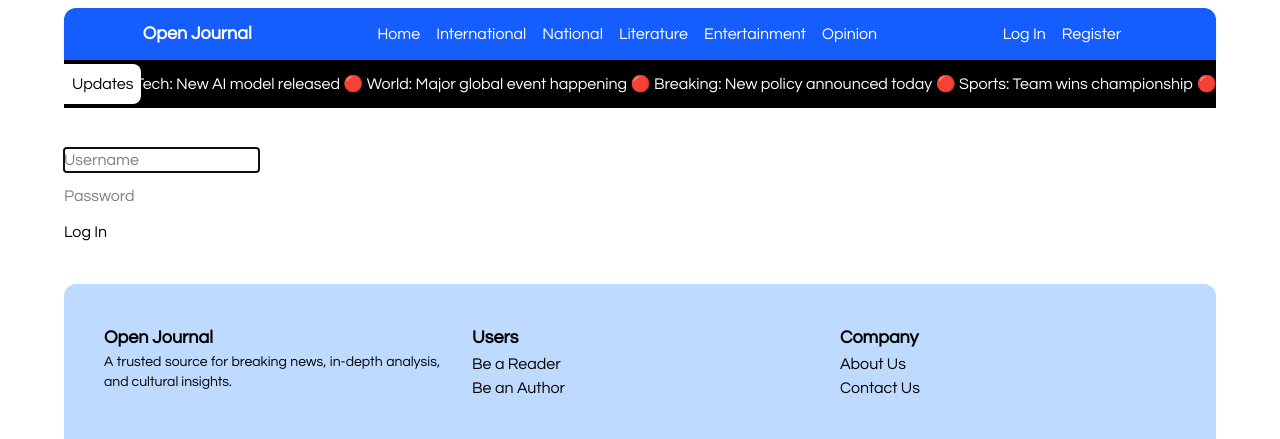
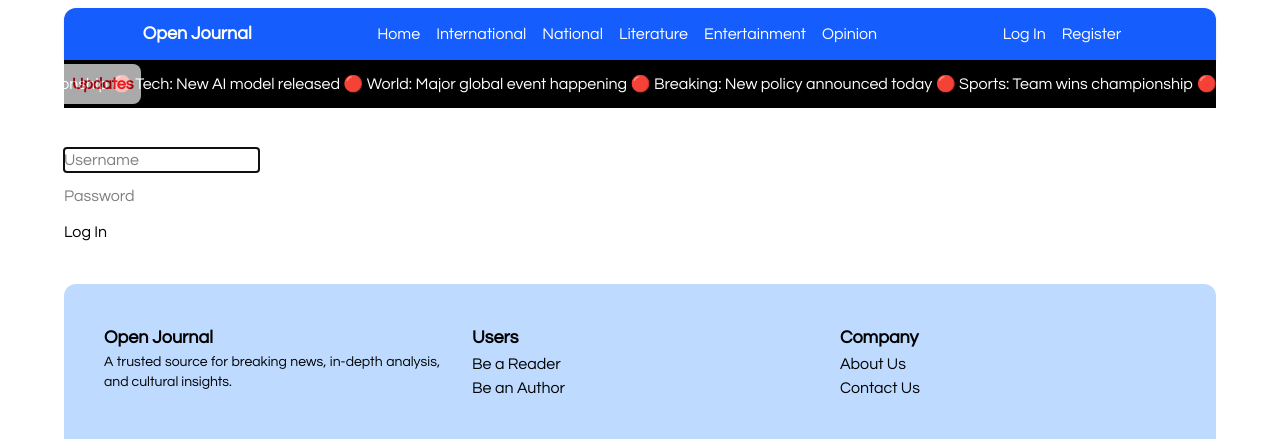
Before and after one commit to parvejtalukder/Open-Journal, a Flask app: page /login in a window 1280 px wide. Shown: the top 439 px of the page. Run offline with Flask 3, Linux system fonts and the light colour scheme; some libraries are stand-ins or nearby versions.

Commit message:
Update: new chagges

```diff
--- a/templates/index.html
+++ b/templates/index.html
@@ -66,6 +66,9 @@
     </aside>
 
 </div>
+<div class="">
+
+</div>
 
 
 {% endblock %}
--- a/templates/layout.html
+++ b/templates/layout.html
@@ -40,7 +40,7 @@
         </div>
     </nav>
     <div class="bg-black overflow-hidden lg:mx-auto mx-3 flex justify-between items-center">
-        <div class="bg-white h-full py-2 px-2 rounded-r-lg z-30">Updates </div>
+        <div class="bg-white px-2 text-red-600 h-full py-2 flex justify-center font-bold rounded-r-lg z-30 animate-pulse">Updates </div>
         <div id="updates" class="py-3 whitespace-nowrap text-white"></div>
     </div></header>
     <ul id="mobileMenu" class="hidden fixed top-20 right-4 w-2/3 bg-slate-700 rounded-md p-5 space-y-2 z-50 shadow-lg md:hidden transition-all duration-800">
```
